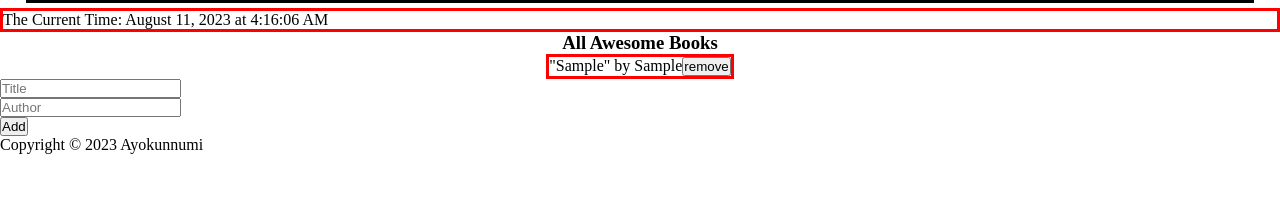
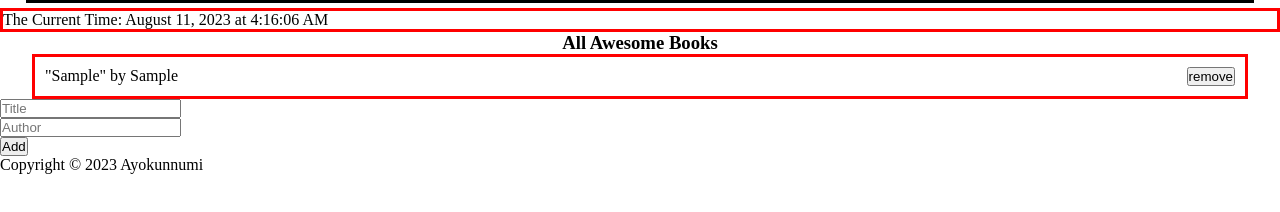
Before and after one commit to Ayokunnumi1/Awesome-Books, a website: page index.html in a window 1280 px wide. Both pictures are taken after typing "Sample", "Sample" into the empty fields and a click on the button "Add". Shown: the part 66-278 px from the top of the page. Drawn offline with Linux system fonts and the light colour scheme.

Commit message:
Create new containers for book list & style it

```diff
--- a/index.js
+++ b/index.js
@@ -50,9 +50,13 @@ class BookLibrary {
     bookCollectionContainer.innerHTML = '';
     BookLibrary.books.forEach((book, index) => {
       const bookParagraph = document.createElement('p');
-      bookParagraph.setAttribute('class', 'paragraph-text');
+      bookParagraph.setAttribute('class', 'list-paragraph-text');
       bookParagraph.textContent = `"${book.title}" by ${book.author} `;
       bookCollectionContainer.appendChild(bookParagraph);
+
+      const removeButtonContainer = document.createElement('div');
+      removeButtonContainer.setAttribute('class', 'remove-button-container');
+      bookCollectionContainer.appendChild(removeButtonContainer);
 
       const removeButton = document.createElement('button');
       removeButton.setAttribute('class', 'remove-button');
@@ -62,7 +66,7 @@ class BookLibrary {
         BookLibrary.setToLocalStorage();
         BookLibrary.displayBooks();
       }),
-      bookCollectionContainer.appendChild(removeButton);
+      removeButtonContainer.appendChild(removeButton);
     });
   }
 
--- a/style.css
+++ b/style.css
@@ -51,4 +51,24 @@ span {
   flex-direction: row;
   justify-content: space-between;
   border: 3px solid red;
+  width: 95%;
+  flex-wrap: wrap;
 }
+
+.list-paragraph-text {
+  flex-basis: 47.5%;
+  flex-grow: 1;
+
+  /* border: 3px solid green; */
+  padding: 10px;
+}
+
+.remove-button-container {
+  flex-basis: 47.5%;
+  flex-grow: 1;
+
+  /* border: 3px solid yellow; */
+  display: flex;
+  justify-content: flex-end;
+  padding: 10px;
+}
```
